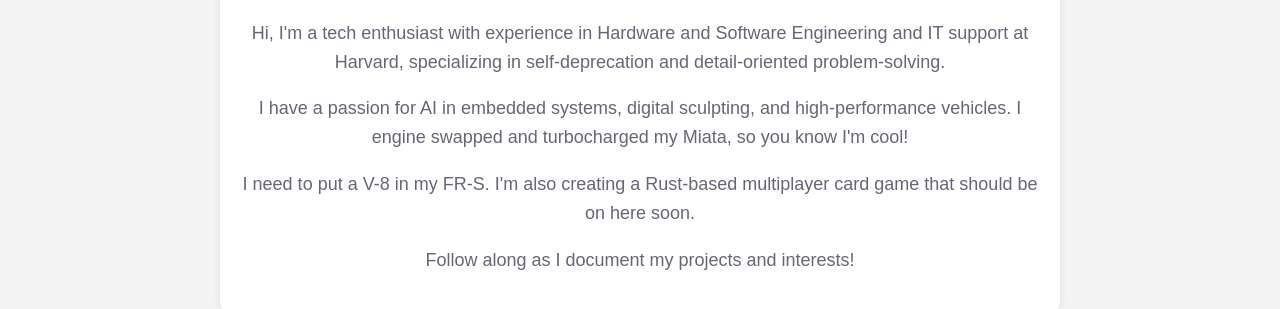
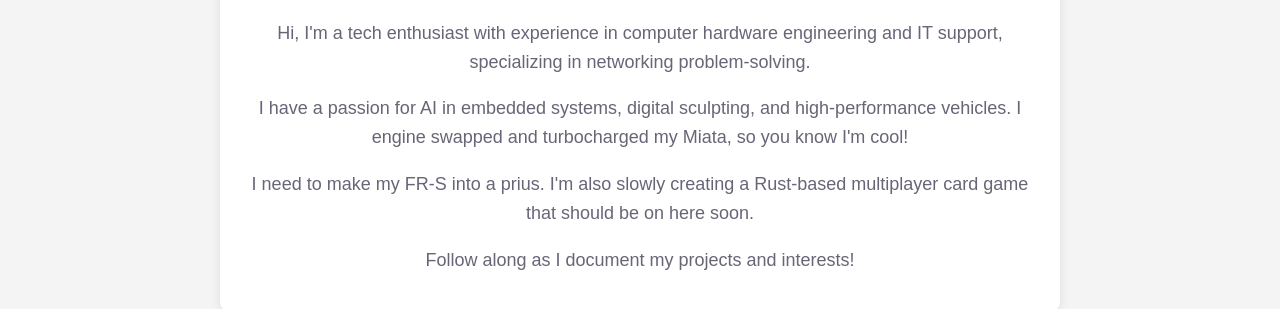
Before and after one commit to james13542/clickjim, a website: page content.html in a window 1280 px wide. Shown: the part 189-498 px from the top of the page. Drawn offline with Linux system fonts and the light colour scheme.

Commit message:
test cloud9

```diff
--- a/content.html
+++ b/content.html
@@ -20,9 +20,9 @@
     </nav>
     <div class="container">
         <h1>Welcome to My Website</h1>
-        <p>Hi, I'm a tech enthusiast with experience in Hardware and Software Engineering and IT support at Harvard, specializing in self-deprecation and detail-oriented problem-solving.</p>
+        <p>Hi, I'm a tech enthusiast with experience in computer hardware engineering and IT support, specializing in networking problem-solving.</p>
         <p>I have a passion for AI in embedded systems, digital sculpting, and high-performance vehicles. I engine swapped and turbocharged my Miata, so you know I'm cool!</p>
-        <p>I need to put a V-8 in my FR-S. I'm also creating a Rust-based multiplayer card game that should be on here soon.</p>
+        <p>I need to make my FR-S into a prius. I'm also slowly creating a Rust-based multiplayer card game that should be on here soon.</p>
         <p>Follow along as I document my projects and interests!</p>
     </div>
 </body>
--- a/wrangler.toml
+++ b/wrangler.toml
@@ -1,5 +1,6 @@
 name  = "worker1"
 main  = "dist/index.js"
 route = "clickjim.com/*"
+workers_dev = true
 
 # other configuration options…
```
Also changed, not shown: 1 other file.
